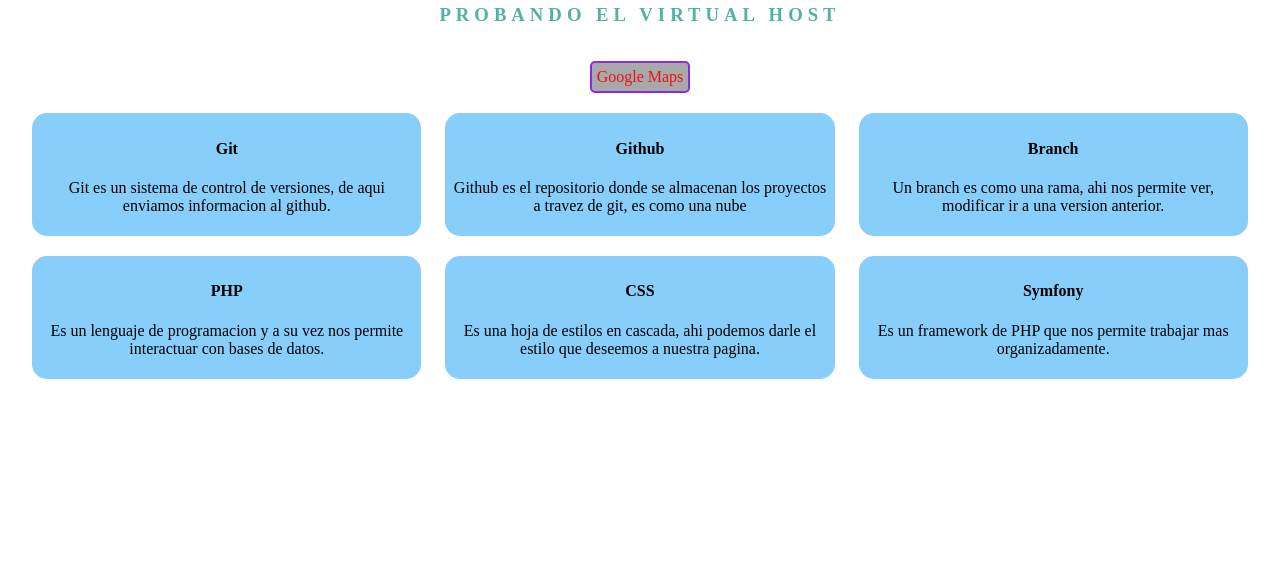
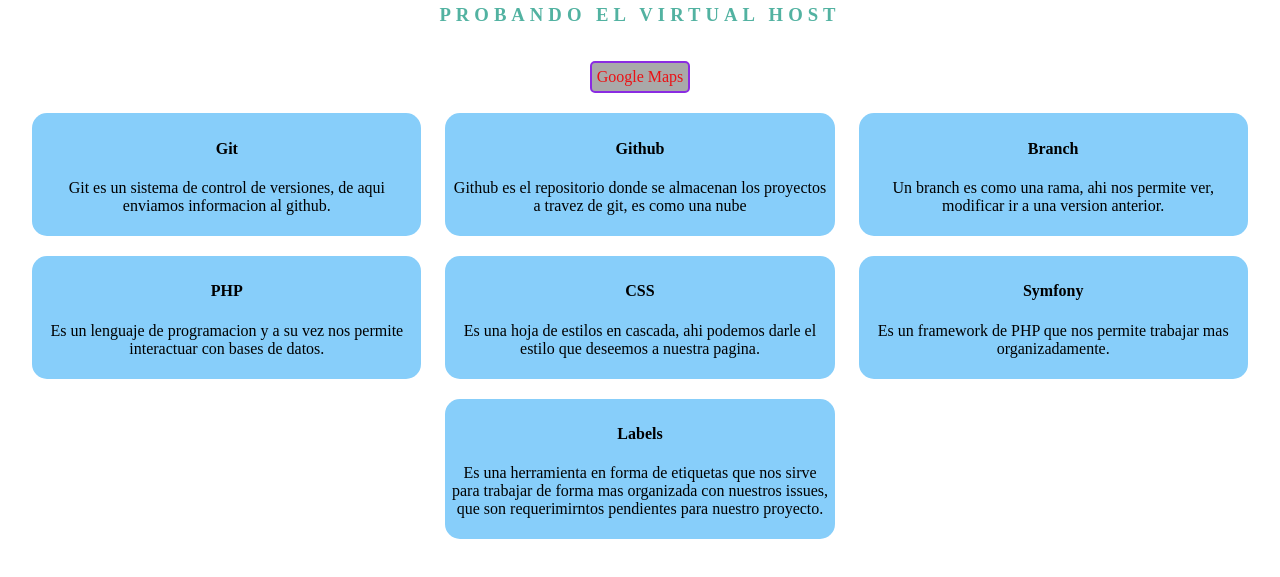
Before and after one commit to ITOwilsonurbano/pruebas_git, a plain HTML site: page index.html in a window 1280 px wide. Shown: the part 79-656 px from the top of the page. Drawn offline with Linux system fonts and the light colour scheme.

Commit message:
Agregamos un nuevo article: Labels

```diff
--- a/index.html
+++ b/index.html
@@ -46,6 +46,15 @@
                     <p>Es un framework de PHP que nos permite trabajar mas
                         organizadamente.</p>
                 </article>
+
+                <article>
+                    <h4>Labels</h4>
+                    <p>Es una herramienta en forma de etiquetas que nos sirve
+                        para trabajar de forma mas organizada con nuestros
+                        issues, que son requerimirntos pendientes para nuestro
+                        proyecto.</p>
+                </article>
+
             </div>
         </body>
 
```
